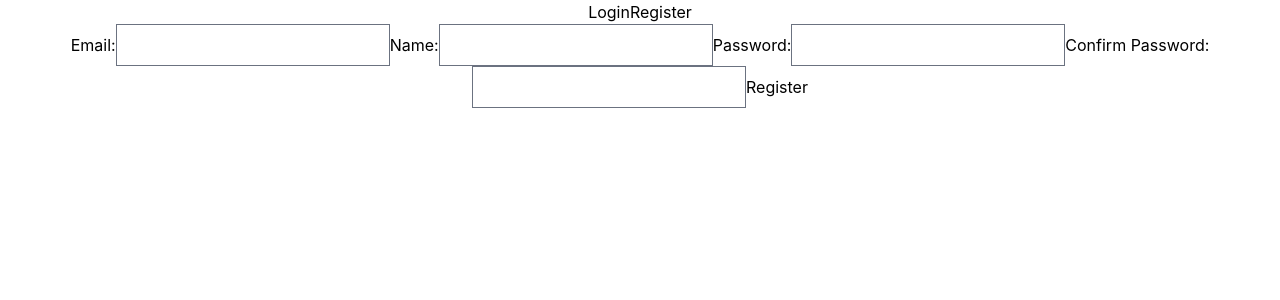
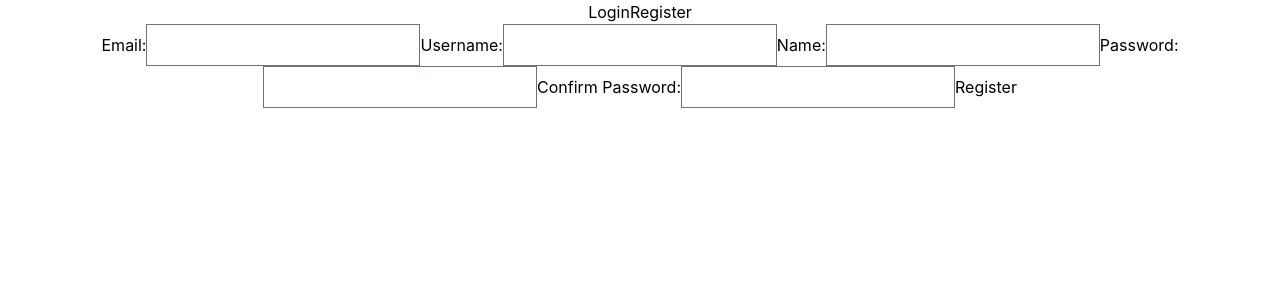
Before and after one commit to jon-wehner/HackJAck-ReactApp, a React (Create React App) app: page /register in a window 1280 px wide. Shown: the top 300 px of the page. Built offline with nearby package versions, Linux system fonts and the light colour scheme.

Commit message:
added registration fetch and username field

```diff
--- a/src/components/RegistrationForm/RegistrationForm.jsx
+++ b/src/components/RegistrationForm/RegistrationForm.jsx
@@ -4,12 +4,32 @@ const RegistrationForm = () => {
   const [email, setEmail] = useState('');
   const [password, setPassword] = useState('');
   const [confirmPassword, setConfirmPassword] = useState('');
+  const [username, setUsername] = useState('');
   const [name, setName] = useState('');
+
+  const register = async (e) => {
+    e.preventDefault();
+    const options = {
+      method: 'POST',
+      headers: {
+        'Content-Type': 'application/JSON',
+      },
+      body: JSON.stringify({
+        email, username, confirmPassword, password,
+      }),
+    };
+    await fetch(`${process.env.REACT_APP_API_URI}/auth/register`, options);
+  };
+
   return (
-    <form>
+    <form onSubmit={register}>
       <label htmlFor="email">
         Email:
         <input type="email" name="email" value={email} onChange={(e) => setEmail(e.target.value)} />
+      </label>
+      <label htmlFor="username">
+        Username:
+        <input type="text" name="username" value={username} onChange={(e) => setUsername(e.target.value)} />
       </label>
       <label htmlFor="name">
         Name:
```
Also changed, not shown: 2 other files (tests, documents, lock files or other folders).
